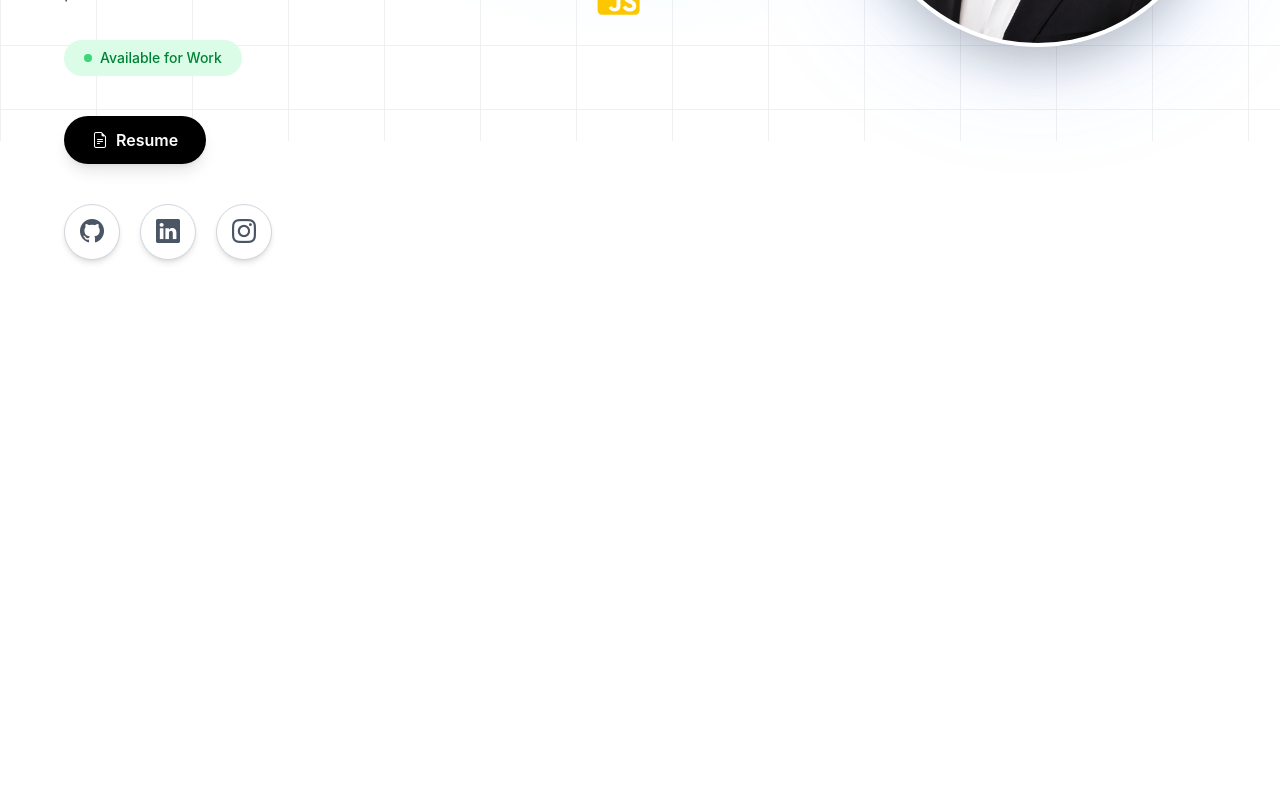
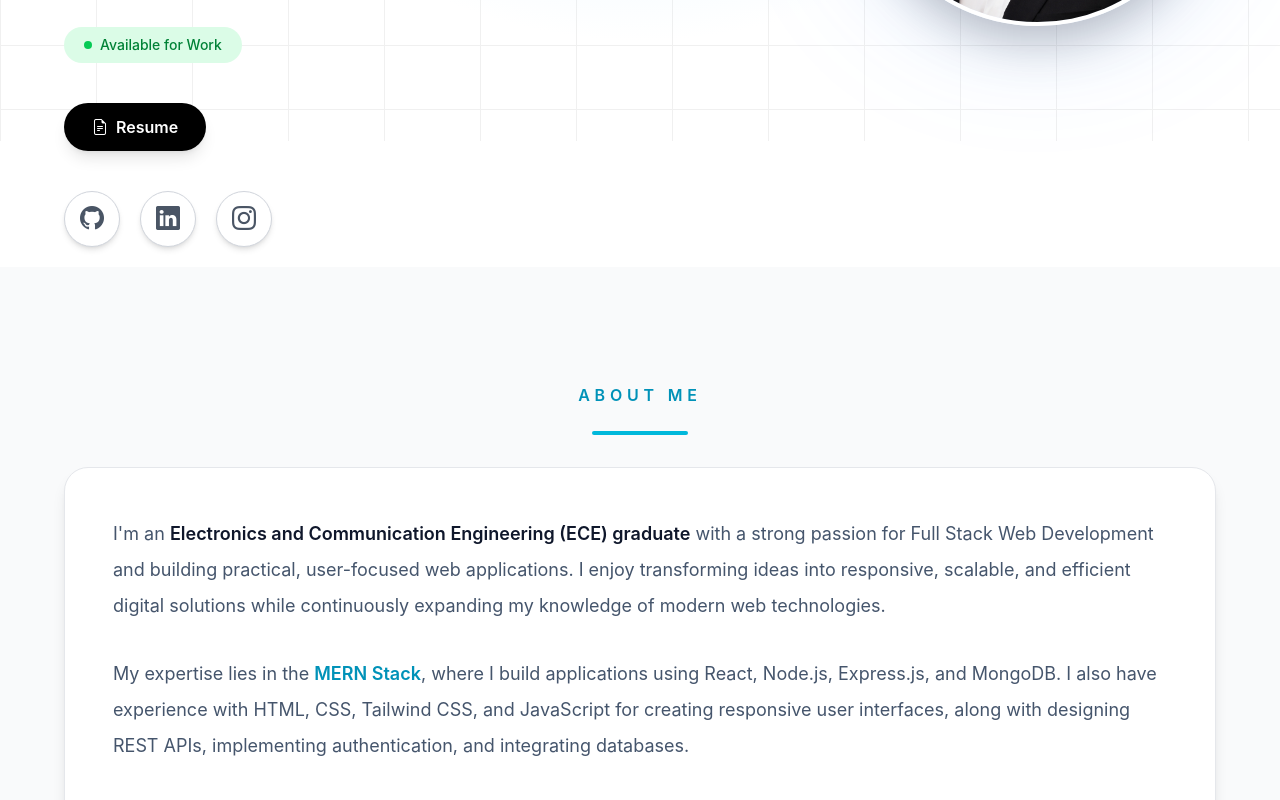
Before and after one commit to Yesu09/My-Portfolio, a React (Vite) app: page / in a window 1280 px wide. Shown: the part 659-1459 px from the top of the page. Before the commit the page ends 959 px from the top, so only its background shows below. Built offline with nearby package versions, Linux system fonts and the light colour scheme.

Commit message:
Finished the about page

```diff
--- a/src/App.jsx
+++ b/src/App.jsx
@@ -1,14 +1,17 @@
 import Navbar from "./components/Navbar";
-import Profile from "./components/Profile";
-
+import Profile from "./components/Profile/ProfilePage";
+import About from "./components/About/AboutPage";
 function App() {
   return (
     <>
       <Navbar />
-      <Profile />
 
-    </>
-  );
+      <main className="pt-15">
+        <Profile />
+        <About />
+      </main >
+      </>
+      )
 }
 
 export default App;
--- /dev/null
+++ b/src/components/About/AboutPage.jsx
@@ -0,0 +1,18 @@
+import Story from "./Story";
+
+export function About(){
+  return (
+    <section
+      id="about"
+      className="bg-gray-50 py-24"
+    >
+      <div className="max-w-7xl mx-auto px-6">
+
+        <Story />
+
+      </div>
+    </section>
+  );
+};
+
+export default About;
--- /dev/null
+++ b/src/components/About/Story.jsx
@@ -0,0 +1,91 @@
+import { motion } from "framer-motion";
+
+const Story = () => {
+  return (
+    <section className="my-5">
+      <div className="max-w-6xl mx-auto">
+
+        {/* Heading */}
+        <motion.div
+          initial={{ opacity: 0, y: -30 }}
+          whileInView={{ opacity: 1, y: 0 }}
+          viewport={{ once: true }}
+          transition={{ duration: 0.6 }}
+          className="text-center mb-8"
+        >
+          <p className="text-cyan-600 font-semibold uppercase tracking-[0.3em]">
+            About Me
+          </p>
+
+          <div className="mt-6 flex justify-center">
+            <div className="h-1 w-24 rounded-full bg-cyan-500"></div>
+          </div>
+        </motion.div>
+
+        {/* Content Card */}
+        <motion.div
+          initial={{ opacity: 0, y: 40 }}
+          whileInView={{ opacity: 1, y: 0 }}
+          viewport={{ once: true }}
+          transition={{ duration: 0.7 }}
+          whileHover={{ y: -5 }}
+          className="rounded-3xl border border-gray-200 bg-white p-8 md:p-12 shadow-lg hover:shadow-2xl transition-all duration-300"
+        >
+          <div className="space-y-8 text-lg leading-9 text-slate-600">
+
+            <p>
+              I'm an <span className="font-semibold text-slate-900">Electronics and Communication Engineering (ECE) graduate</span> with
+              a strong passion for Full Stack Web Development and building
+              practical, user-focused web applications. I enjoy transforming
+              ideas into responsive, scalable, and efficient digital solutions
+              while continuously expanding my knowledge of modern web
+              technologies.
+            </p>
+
+            <p>
+              My expertise lies in the <span className="font-semibold text-cyan-600">MERN Stack</span>,
+              where I build applications using React, Node.js, Express.js,
+              and MongoDB. I also have experience with HTML, CSS,
+              Tailwind CSS, and JavaScript for creating responsive user
+              interfaces, along with designing REST APIs,
+              implementing authentication, and integrating databases.
+            </p>
+
+            <p>
+              Throughout my learning journey, I've built several real-world
+              projects including a <span className="font-semibold text-slate-900">Healthcare Management System</span>,
+              an <span className="font-semibold text-slate-900">E-commerce Platform</span>,
+              a <span className="font-semibold text-slate-900">Real-Time Chat Application</span>,
+              and my personal developer portfolio. These projects have
+              strengthened my understanding of frontend development,
+              backend architecture, and software design principles.
+            </p>
+
+            <p>
+              Alongside development, I regularly practice
+              <span className="font-semibold text-slate-900"> Data Structures and Algorithms </span>
+              to improve my analytical thinking and problem-solving skills.
+              I enjoy learning new technologies, taking on challenging
+              projects, and continuously improving through hands-on
+              experience.
+            </p>
+
+            <p>
+              My goal is to grow as a
+              <span className="font-semibold text-cyan-600">
+                {" "}Software Developer
+              </span>
+              , contribute to meaningful products, collaborate with talented
+              teams, and build applications that create real value while
+              continuing to learn and evolve every day.
+            </p>
+
+          </div>
+        </motion.div>
+
+      </div>
+    </section>
+  );
+};
+
+export default Story;
--- a/src/components/Navbar.jsx
+++ b/src/components/Navbar.jsx
@@ -5,16 +5,16 @@ function Navbar() {
     return (
     <>
         {/* Navbar */ }
-    < div className = "sticky top-0 left-0 flex w-full items-center justify-between border-b border-white/10 bg-sky-100 p-4 backdrop-blur-xl" >
+    < div className = "fixed z-50 top-0 left-0 flex w-full scroll-mt-20 items-center justify-between border-b border-white/10 bg-sky-100 p-4 backdrop-blur-xl" >
             <div className="text-3xl font-bold">Yesubabu</div>
 
     {/* Desktop Navbar */ }
     <ul className="hidden gap-3 text-lg sm:flex">
         <li>
-            <a href="">Profile</a>
+            <a href="#Profile">Profile</a>
         </li>
         <li>
-            <a href="">About</a>
+            <a href="#about">About</a>
         </li>
         <li>
             <a href="">Projects</a>
@@ -41,8 +41,8 @@ function Navbar() {
 
         {/* Mobile Navbar */ }
     {
-        open && (
-            <ul className="flex w-full flex-col items-center gap-3 border-b bg-sky-100 p-4 backdrop-blur-xl py-2 text-lg backdrop-blur-md">
+         open && (
+            <ul className="fixed top-16 left-0 z-40 w-full bg-sky-100 flex flex-col items-center gap-4 py-4 border-b shadow-lg sm:hidden">
                 <li>
                     <a href="">Profile</a>
                 </li>
--- a/src/components/Profile/LeftSection.jsx
+++ b/src/components/Profile/LeftSection.jsx
@@ -1,6 +1,6 @@
 export function Leftsection() {
     return (
-        <div className="order-2 flex flex-col items-center text-center lg:order-1 lg:items-start lg:text-left">
+        <div className="order-2 mt-4 flex flex-col items-center text-center lg:order-1 lg:items-start lg:text-left">
 
             {/* Name */}
             <h1 className="mt-4 text-5xl font-extrabold leading-tight sm:text-6xl lg:text-7xl">
--- a/src/components/Profile.jsx
+++ b/src/components/Profile/ProfilePage.jsx
@@ -1,10 +1,10 @@
-import Leftsection from "./Profile/LeftSection";
-import Middlesection from "./Profile/MiddleSection";
-import Rightsection from "./Profile/RightSection";
+import Leftsection from "./LeftSection";
+import Middlesection from "./MiddleSection";
+import Rightsection from "./RightSection";
 
 export function Profile() {
     return (
-        <section className="min-h-[calc(100vh-80px)] px-6 py-10 lg:px-16">
+        <section id="Profile" className="min-h-[calc(100vh-80px)] px-6 py-5 lg:px-16">
             <div className="absolute inset-0 -z-10 h-full w-full bg-white bg-[linear-gradient(to_right,#f0f0f0_1px,transparent_1px),linear-gradient(to_bottom,#f0f0f0_1px,transparent_1px)] bg-[size:6rem_4rem]">
                 <div className="absolute inset-0 bg-[radial-gradient(circle_500px_at_50%_200px,#C9EBFF,transparent)]"></div>
             </div>
```
